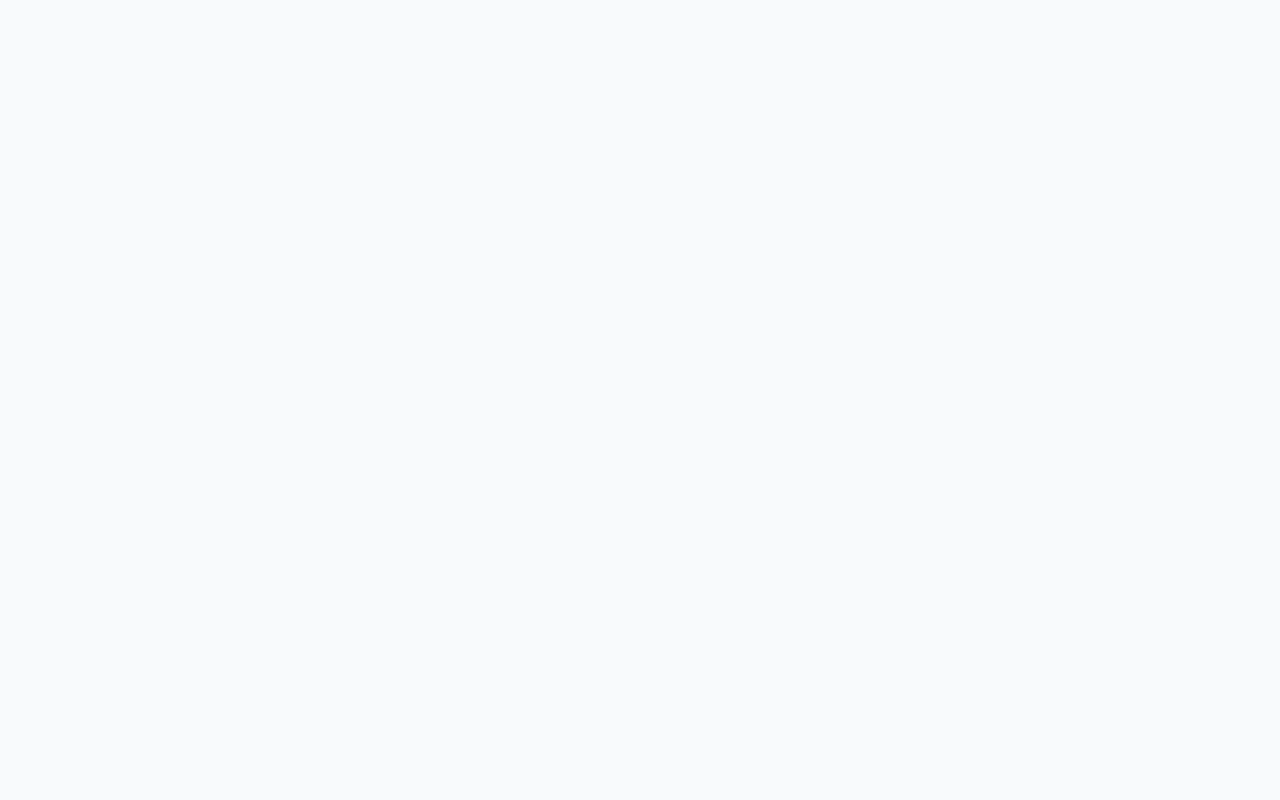
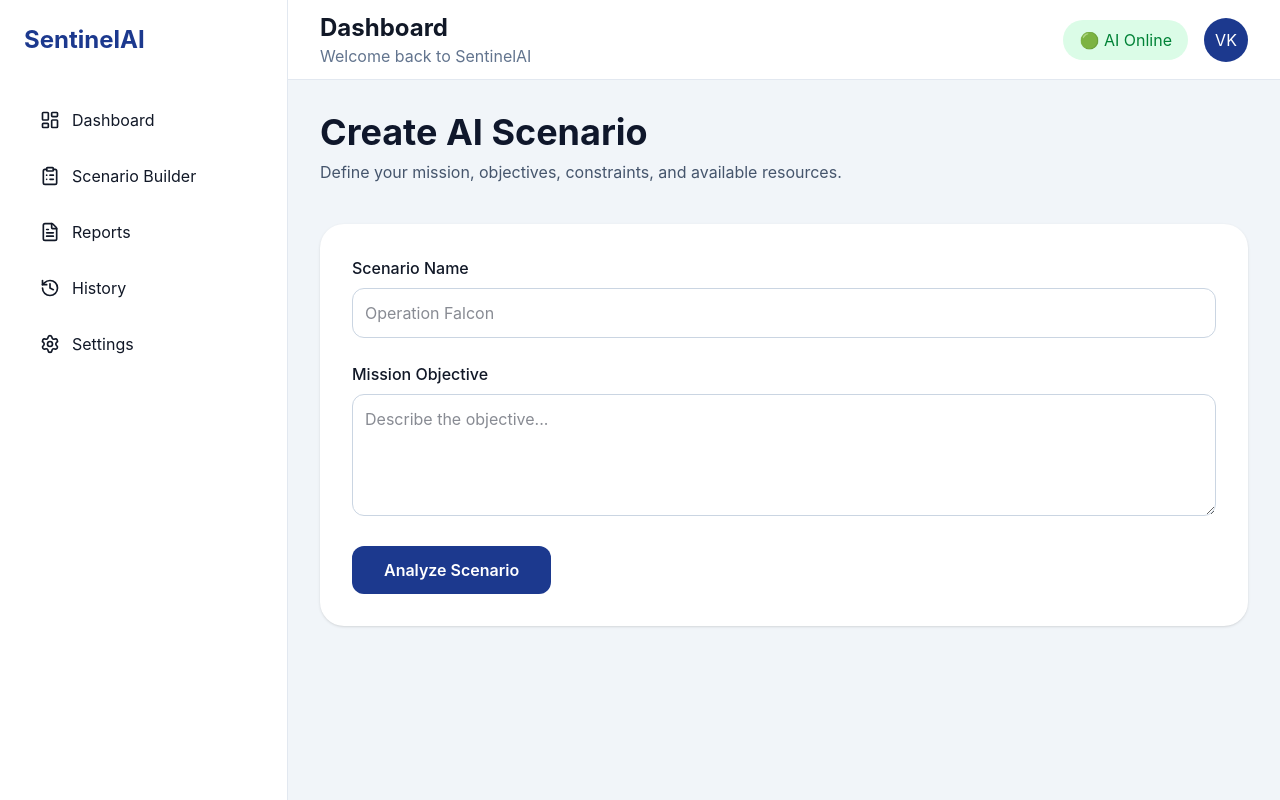
Before and after one commit to varshithkumar55/SentinelAI, a React app in the folder frontend/: page /scenario in a window 1280 px wide. Before the commit this address had no page. Built offline with nearby package versions, Linux system fonts and the light colour scheme; the HTML template or start-up script is replaced by a standard one.

Commit message:
feat: build initial scenario builder interface

```diff
--- /dev/null
+++ b/frontend/src/components/scenario/ScenarioForm.jsx
@@ -0,0 +1,49 @@
+import { useForm } from "react-hook-form";
+
+function ScenarioForm() {
+  const { register, handleSubmit } = useForm();
+
+  const onSubmit = (data) => {
+    console.log(data);
+  };
+
+  return (
+    <form
+      onSubmit={handleSubmit(onSubmit)}
+      className="mt-10 space-y-6 rounded-3xl bg-white p-8 shadow-sm"
+    >
+      <div>
+        <label className="mb-2 block font-medium">
+          Scenario Name
+        </label>
+
+        <input
+          {...register("scenario")}
+          className="w-full rounded-xl border border-slate-300 p-3"
+          placeholder="Operation Falcon"
+        />
+      </div>
+
+      <div>
+        <label className="mb-2 block font-medium">
+          Mission Objective
+        </label>
+
+        <textarea
+          {...register("objective")}
+          rows="4"
+          className="w-full rounded-xl border border-slate-300 p-3"
+          placeholder="Describe the objective..."
+        />
+      </div>
+
+      <button
+        className="rounded-xl bg-blue-900 px-8 py-3 font-semibold text-white hover:bg-blue-800"
+      >
+        Analyze Scenario
+      </button>
+    </form>
+  );
+}
+
+export default ScenarioForm;
--- a/frontend/src/components/sidebar/Sidebar.jsx
+++ b/frontend/src/components/sidebar/Sidebar.jsx
@@ -7,11 +7,31 @@ import {
 } from "lucide-react";
 
 const menu = [
-  { icon: LayoutDashboard, label: "Dashboard" },
-  { icon: ClipboardList, label: "Scenario Builder" },
-  { icon: FileText, label: "Reports" },
-  { icon: History, label: "History" },
-  { icon: Settings, label: "Settings" },
+  {
+    icon: LayoutDashboard,
+    label: "Dashboard",
+    path: "/dashboard",
+  },
+  {
+    icon: ClipboardList,
+    label: "Scenario Builder",
+    path: "/scenario",
+  },
+  {
+    icon: FileText,
+    label: "Reports",
+    path: "/reports",
+  },
+  {
+    icon: History,
+    label: "History",
+    path: "/history",
+  },
+  {
+    icon: Settings,
+    label: "Settings",
+    path: "/settings",
+  },
 ];
 
 function Sidebar() {
--- /dev/null
+++ b/frontend/src/pages/ScenarioBuilder/ScenarioBuilder.jsx
@@ -0,0 +1,23 @@
+import DashboardLayout from "../../layouts/DashboardLayout";
+import ScenarioForm from "../../components/scenario/ScenarioForm";
+
+function ScenarioBuilder() {
+  return (
+    <DashboardLayout>
+      <div className="mx-auto max-w-5xl">
+        <h1 className="text-4xl font-bold text-slate-900">
+          Create AI Scenario
+        </h1>
+
+        <p className="mt-2 text-slate-600">
+          Define your mission, objectives, constraints, and available
+          resources.
+        </p>
+
+        <ScenarioForm />
+      </div>
+    </DashboardLayout>
+  );
+}
+
+export default ScenarioBuilder;
--- a/frontend/src/routes/AppRoutes.jsx
+++ b/frontend/src/routes/AppRoutes.jsx
@@ -3,7 +3,7 @@ import { Routes, Route } from "react-router-dom";
 import LandingPage from "../pages/Landing/LandingPage";
 import Login from "../pages/Login/Login";
 import Dashboard from "../pages/Dashboard/Dashboard";
-
+import ScenarioBuilder from "../pages/ScenarioBuilder/ScenarioBuilder";
 function AppRoutes() {
   return (
     <Routes>
@@ -12,6 +12,10 @@ function AppRoutes() {
       <Route path="/login" element={<Login />} />
 
       <Route path="/dashboard" element={<Dashboard />} />
+      <Route
+      path="/scenario"
+      element={<ScenarioBuilder />}
+      />
     </Routes>
   );
 }
```
